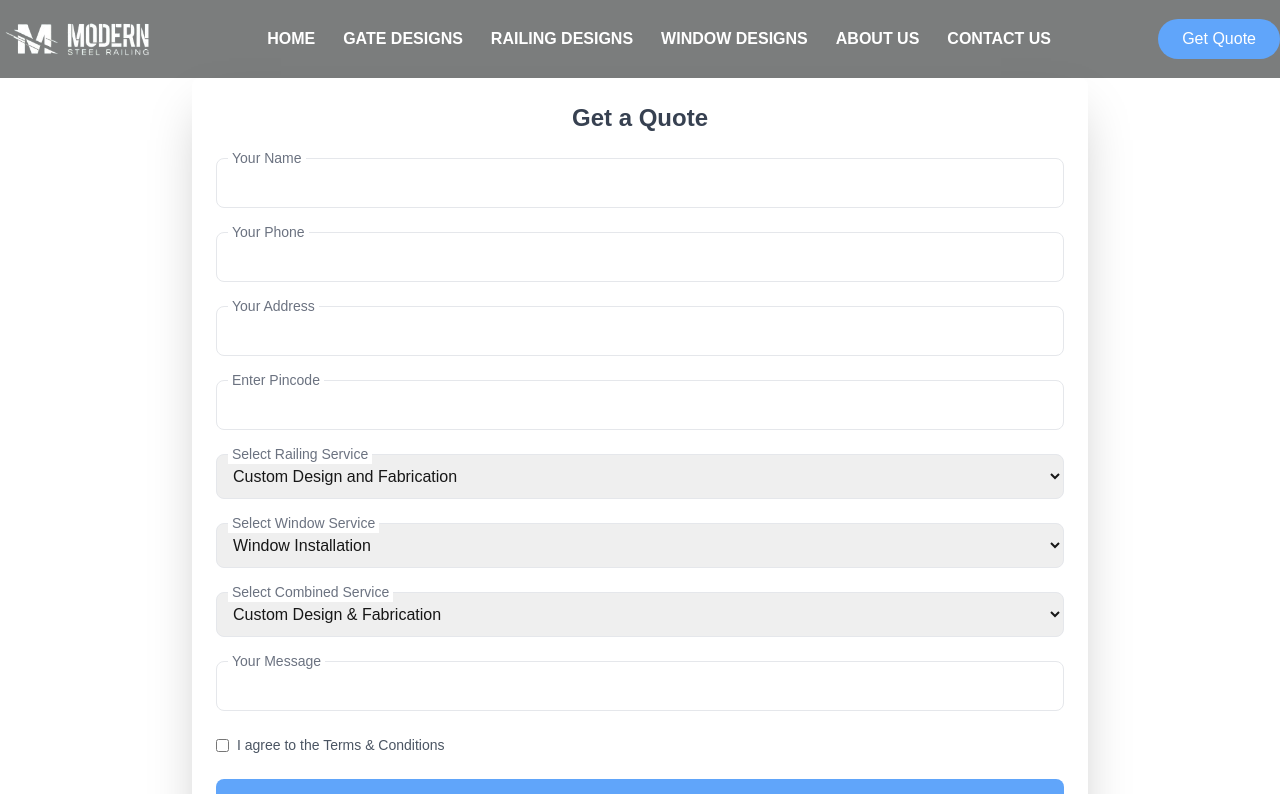
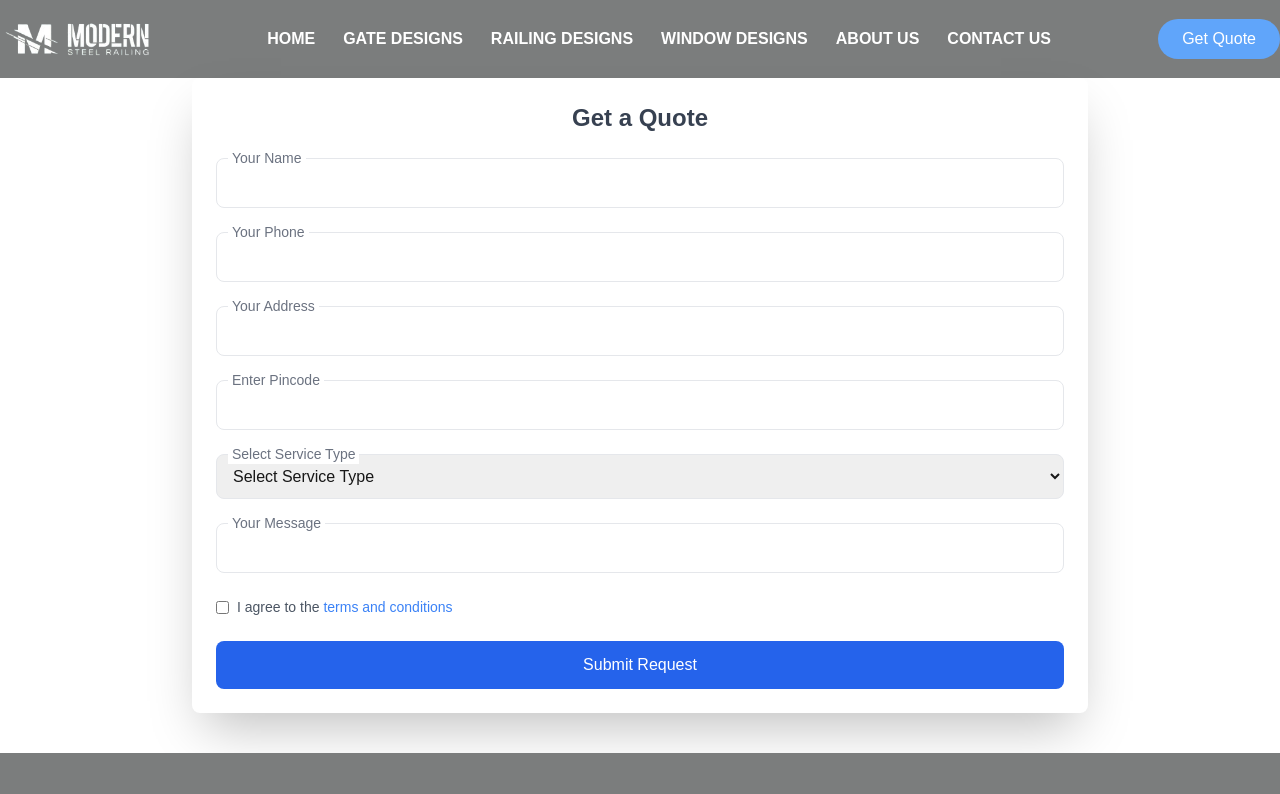
Before and after one commit to AniketSteelsRailing/steel-railing, a Next.js app: page /service-form in a window 1280 px wide. Shown: the top 794 px of the page. Built offline with nearby package versions, Linux system fonts and the light colour scheme.

Commit message:
Updated code for Form component

```diff
--- a/api-services/service-request-form/service-request-form.ts
+++ b/api-services/service-request-form/service-request-form.ts
@@ -3,9 +3,8 @@ interface RequestPayload {
   phone: string;
   address: string;
   pincode: string;
-  railing_Sevices: string;
-  window_Services: string;
-  gate_Services: string;
+  serviceType: string;
+  serviceDetails: string;
   message: string;
 }
 
--- a/commonConstant/constant.tsx
+++ b/commonConstant/constant.tsx
@@ -183,7 +183,7 @@ export const features = [
   }
 ];
 
-  export const railingSevices = [
+  export const railingServices = [
   'Custom Design and Fabrication',
   'Installation of Steel Railings',
   'Repair and Maintenance',
--- a/components/Form/form.tsx
+++ b/components/Form/form.tsx
@@ -1,7 +1,6 @@
-// components/BookServiceForm.tsx
 "use client";
 import React, { useState, useTransition } from "react";
-import { railingSevices, windowServices, gateServices } from "@/commonConstant/constant";
+import {railingServices, windowServices, gateServices } from "@/commonConstant/constant";
 import { serviceRequestForm } from "@/api-services/service-request-form/service-request-form";
 import { ToastContainer, toast } from "react-toastify";
 import "react-toastify/dist/ReactToastify.css";
@@ -11,9 +10,8 @@ interface FormData {
   phone: string;
   address: string;
   pincode: string;
-  railingSevice: string;
-  windowService: string;
-  gateService: string;
+  selectedService: string;
+  serviceDetails: string;
   message: string;
   terms: boolean;
 }
@@ -24,9 +22,8 @@ const BookServiceForm: React.FC = () => {
     phone: "",
     address: "",
     pincode: "",
-    railingSevice: railingSevices[0],
-    windowService: windowServices[0],
-    gateService: gateServices[0],
+    selectedService: "", // Dropdown for selecting service (railing, window, gate)
+    serviceDetails: "", // Corresponding service details
     message: "",
     terms: false,
   });
@@ -41,6 +38,14 @@ const BookServiceForm: React.FC = () => {
     setFormData({
       ...formData,
       [name]: type === "checkbox" ? (e.target as HTMLInputElement).checked : value,
+    });
+  };
+
+	const handleServiceChange = (e: React.ChangeEvent<HTMLSelectElement>) => {
+    setFormData({
+      ...formData,
+      selectedService: e.target.value,
+      serviceDetails: "", // Reset the service details when the main service changes
     });
   };
 
@@ -69,22 +74,17 @@ const BookServiceForm: React.FC = () => {
       newErrors.pincode = "Please enter a valid 6-digit pincode.";
     }
 
-    if (!formData.railingSevice) {
-      newErrors.railingSevice = "Please select a service.";
+    if (!formData.selectedService) {
+      newErrors.selectedService = "Please select a service type.";
     }
 
-    if (!formData.windowService) {
-      newErrors.windowService = "Please select a service.";
-    }
-
-    if (!formData.gateService) {
-      newErrors.combinedService = "Please select a service.";
+    if (!formData.serviceDetails) {
+      newErrors.serviceDetails = "Please select a specific service for the selected type.";
     }
 
     if (!formData.terms) {
       newErrors.terms = "You must agree to the terms and conditions.";
     }
-
     setErrors(newErrors);
 
     if (Object.keys(newErrors).length > 0) {
@@ -112,9 +112,8 @@ const BookServiceForm: React.FC = () => {
         phone: formData.phone,
         address: formData.address,
         pincode: formData.pincode,
-        railing_Sevices: formData.railingSevice,
-        window_Services: formData.windowService,
-        gate_Services: formData.gateService,
+        serviceType: formData.selectedService,
+        serviceDetails: formData.serviceDetails,
         message: formData.message,
       };
 
@@ -139,9 +138,8 @@ const BookServiceForm: React.FC = () => {
             phone: "",
             address: "",
             pincode: "",
-            railingSevice: "",
-            windowService: "",
-            gateService: "",
+            selectedService: "",
+            serviceDetails: "",
             message: "",
             terms: false,
           });
@@ -257,95 +255,79 @@ const BookServiceForm: React.FC = () => {
             )}
           </div>
 
-          {/* Railing Service Dropdown */}
+          {/* Service Dropdown */}
           <div className="relative">
             <label
-              htmlFor="railingSevice"
+              htmlFor="selectedService"
               className="absolute top-0 left-3 text-sm text-gray-500 transform -translate-y-1/2 bg-white px-1"
             >
-              Select Railing Service
+              Select Service Type
             </label>
             <select
-              id="railingSevice"
-              name="railingSevice"
+              id="selectedService"
+              name="selectedService"
               className="w-full p-3 border rounded-lg focus:outline-none focus:ring focus:border-blue-100"
-              value={formData.railingSevice}
-              onChange={handleChange}
-              disabled={isPending}
+              value={formData.selectedService}
+              onChange={handleServiceChange}
             >
               <option value="" disabled>
-                Select Railing Service
+                Select Service Type
               </option>
-              {railingSevices.map((service, index) => (
-                <option key={service + index} value={service}>
+              <option value="Railing">Railing</option>
+              <option value="Window">Window</option>
+              <option value="Gate">Gate</option>
+            </select>
+            {errors.selectedService && (
+              <p className="text-sm text-red-500">{errors.selectedService}</p>
+            )}
+          </div>
+
+          {/* Service-specific Dropdown */}
+          {formData.selectedService && (
+            <div className="relative">
+              <label
+                htmlFor="serviceDetails"
+                className="absolute top-0 left-3 text-sm text-gray-500 transform -translate-y-1/2 bg-white px-1"
+              >
+                Select {formData.selectedService} Service
+              </label>
+              <select
+                id="serviceDetails"
+                name="serviceDetails"
+                className="w-full p-3 border rounded-lg focus:outline-none focus:ring focus:border-blue-100"
+                value={formData.serviceDetails}
+                onChange={handleChange}
+              >
+                <option value="" disabled>
+                  Select {formData.selectedService} Service
+                </option>
+
+                {formData.selectedService === "Railing" &&
+                  railingServices.map((service, index) => (
+                    <option key={index} value={service}>
+                      {service}
+                    </option>
+                  ))}
+
+                {formData.selectedService === "Window" &&
+                  windowServices.map((service, index) => (
+                    <option key={index} value={service}>
+                      {service}
+                    </option>
+                  ))}
+
+                {formData.selectedService === "Gate" &&
+                  gateServices.map((service, index) => (
+                    <option key={index} value={service}>
                       {service}
                     </option>
                   ))}
               </select>
-            {errors.railingSevice && (
-              <p className="text-sm text-red-500">{errors.railingSevice}</p>
+              {errors.serviceDetails && (
+                <p className="text-sm text-red-500">{errors.serviceDetails}</p>
               )}
             </div>
-
-          {/* Window Service Dropdown */}
-          <div className="relative">
-            <label
-              htmlFor="windowService"
-              className="absolute top-0 left-3 text-sm text-gray-500 transform -translate-y-1/2 bg-white px-1"
-            >
-              Select Window Service
-            </label>
-            <select
-              id="windowService"
-              name="windowService"
-              className="w-full p-3 border rounded-lg focus:outline-none focus:ring focus:border-blue-100"
-              value={formData.windowService}
-              onChange={handleChange}
-              disabled={isPending}
-            >
-              <option value="" disabled>
-                Select Window Service
-              </option>
-              {windowServices.map((service, index) => (
-                <option key={service + index} value={service}>
-                  {service}
-                </option>
-              ))}
-            </select>
-            {errors.windowService && (
-              <p className="text-sm text-red-500">{errors.windowService}</p>
           )}
-          </div>
-
-          {/* Combined Service Dropdown */}
-          <div className="relative">
-            <label
-              htmlFor="combinedService"
-              className="absolute top-0 left-3 text-sm text-gray-500 transform -translate-y-1/2 bg-white px-1"
-            >
-              Select Combined Service
-            </label>
-            <select
-              id="gateService"
-              name="gateService"
-              className="w-full p-3 border rounded-lg focus:outline-none focus:ring focus:border-blue-100"
-              value={formData.gateService}
-              onChange={handleChange}
-              disabled={isPending}
-            >
-              <option value="" disabled>
-                Select Combined Service
-              </option>
-              {gateServices.map((service, index) => (
-                <option key={service + index} value={service}>
-                  {service}
-                </option>
-              ))}
-            </select>
-            {errors.gateService && (
-              <p className="text-sm text-red-500">{errors.gateService}</p>
-            )}
-          </div>
 
           {/* Message */}
           <div className="relative">
@@ -362,46 +344,46 @@ const BookServiceForm: React.FC = () => {
               className="w-full p-3 border rounded-lg focus:outline-none focus:ring focus:border-blue-100"
               value={formData.message}
               onChange={handleChange}
-              disabled={isPending}
             />
             {errors.message && (
               <p className="text-sm text-red-500">{errors.message}</p>
             )}
           </div>
 
-          {/* Terms Checkbox */}
-          <label className="flex items-center">
+          {/* Terms and Conditions */}
+          <div className="flex items-center">
             <input
               type="checkbox"
               name="terms"
               checked={formData.terms}
               onChange={handleChange}
               className="mr-2"
-              disabled={isPending}
             />
             <span className="text-sm text-gray-600">
-              I agree to the Terms & Conditions
+              I agree to the{" "}
+              <span className="text-blue-500 cursor-pointer">
+                terms and conditions
               </span>
-          </label>
+            </span>
+          </div>
           {errors.terms && (
-            <p className="text-sm text-red-500 !mt-0">{errors.terms}</p>
+            <p className="text-sm text-red-500">{errors.terms}</p>
           )}
 
+          {/* Submit Button */}
+          <div className="flex justify-center">
             <button
               type="submit"
-            className="w-full bg-blue-400 text-white py-3 rounded-lg hover:bg-blue-600 transition duration-300"
+              className="w-full py-3 px-6 bg-blue-600 text-white rounded-lg hover:bg-blue-700 disabled:bg-gray-300"
+              disabled={isPending}
             >
-            {isPending ? (
-              <div className="flex items-center justify-center">
-                Submitting...
-                <div className="animate-spin rounded-full h-5 w-5 border-t-2 border-b-2 border-white ml-2"></div>
+              {isPending ? "Submitting..." : "Submit Request"}
+            </button>
           </div>
-            ) : (
-              "Submit"
-            )}
-          </button>
         </form>
       </div>
+
+      {/* Toast Notifications */}
       <ToastContainer />
     </div>
   );
```
Also changed, not shown: api-services/gates/gates.ts (added, +16 -0 lines), 1 other file (tests, documents, lock files or other folders). Lines whose indentation alone changed are shown as unchanged.
